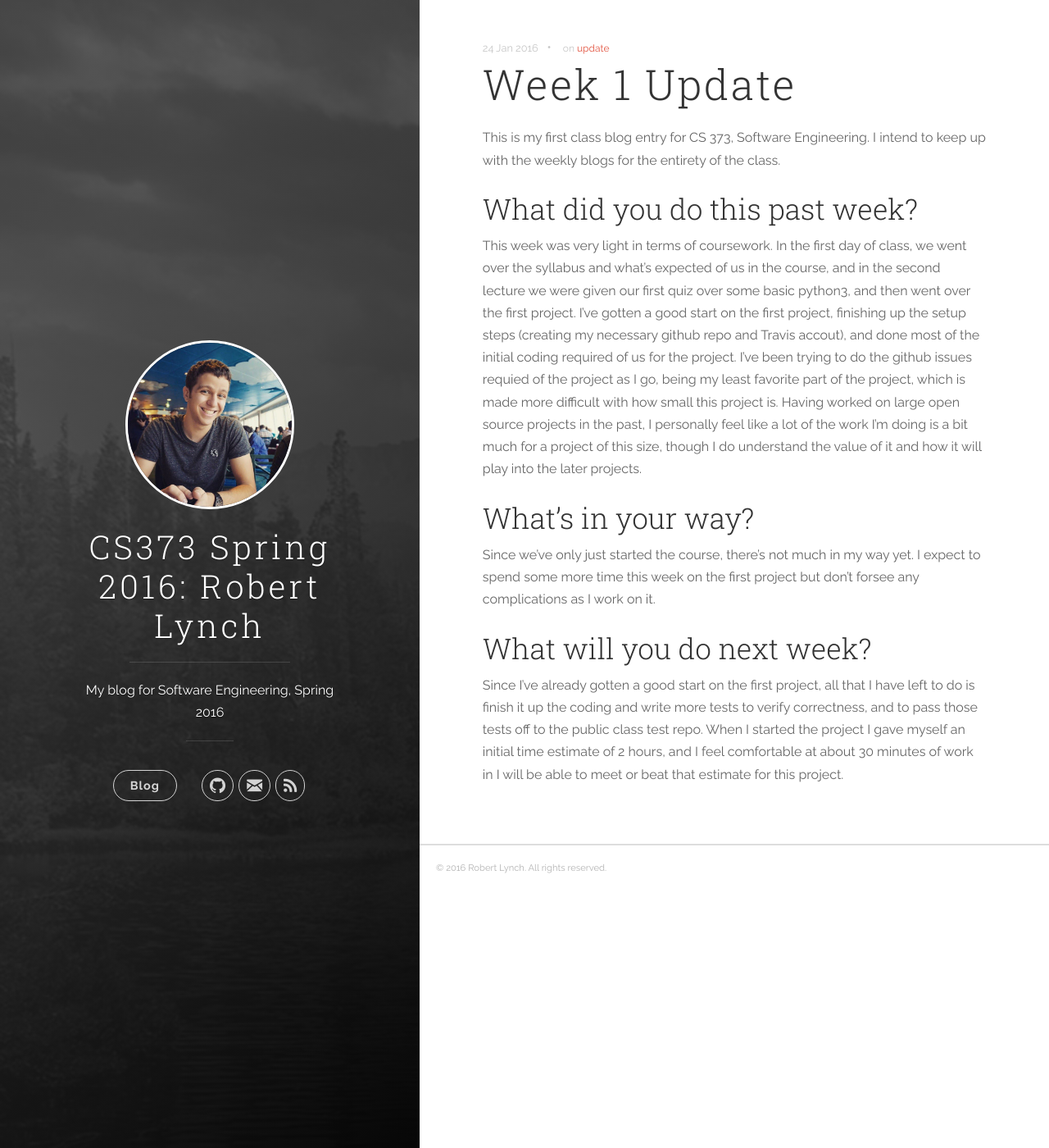
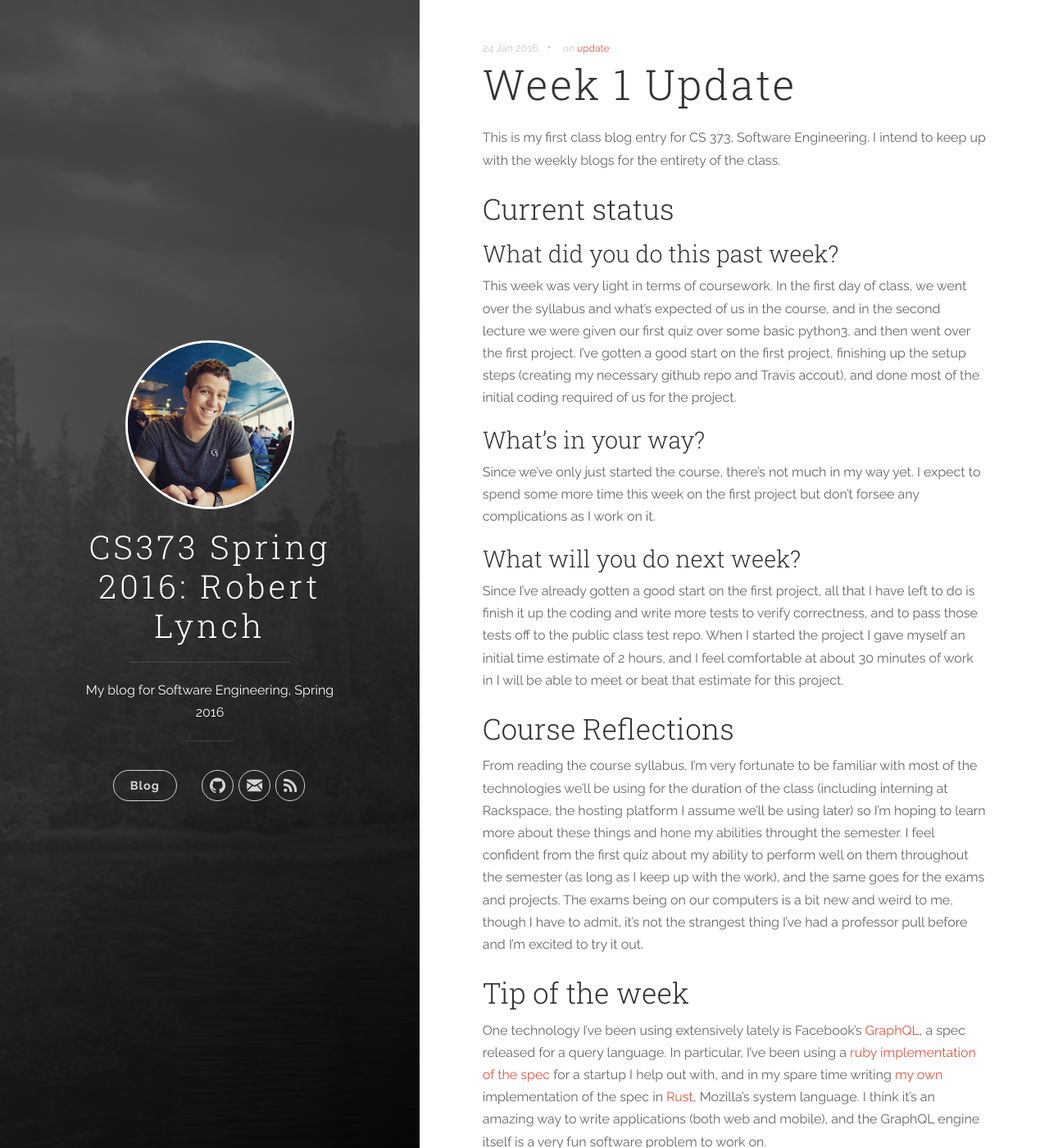
Before and after one commit to BobertForever/cs373-blog, a Jekyll site: the page built from _posts/2016-01-24-week-1-update.markdown, in a window 1280 px wide and 1400 px high. Shown: the whole window at 82% size. Built offline with Jekyll 4.4.1, drawn with Linux system fonts in a browser that asks for light colours; nearby versions of some CDN libraries.

Commit message:
Add course reflection and tip of the week to week 1

```diff
--- a/_posts/2016-01-24-week-1-update.markdown
+++ b/_posts/2016-01-24-week-1-update.markdown
@@ -8,7 +8,9 @@ tags: [update]
 This is my first class blog entry for CS 373, Software Engineering. I intend to
 keep up with the weekly blogs for the entirety of the class.
 
-## What did you do this past week? ##
+## Current status ##
+
+### What did you do this past week? ###
 
 This week was very light in terms of coursework. In the first day of class, we
 went over the syllabus and what's expected of us in the course, and in the
@@ -16,20 +18,14 @@ second lecture we were given our first quiz over some basic python3, and then
 went over the first project. I've gotten a good start on the first project,
 finishing up the setup steps (creating my necessary github repo and Travis
 accout), and done most of the initial coding required of us for the project.
-I've been trying to do the github issues requied of the project as I go, being
-my least favorite part of the project, which is made more difficult with how
-small this project is. Having worked on large open source projects in the past,
-I personally feel like a lot of the work I'm doing is a bit much for a project
-of this size, though I do understand the value of it and how it will play into
-the later projects.
 
-## What's in your way? ##
+### What's in your way? ###
 
 Since we've only just started the course, there's not much in my way yet. I
 expect to spend some more time this week on the first project but don't forsee
 any complications as I work on it.
 
-## What will you do next week? ##
+### What will you do next week? ###
 
 Since I've already gotten a good start on the first project, all that I have
 left to do is finish it up the coding and write more tests to verify
@@ -37,3 +33,30 @@ correctness, and to pass those tests off to the public class test repo. When I
 started the project I gave myself an initial time estimate of 2 hours, and I
 feel comfortable at about 30 minutes of work in I will be able to meet or beat
 that estimate for this project.
+
+## Course Reflections ##
+
+From reading the course syllabus, I'm very fortunate to be familiar with most
+of the technologies we'll be using for the duration of the class (including
+interning at Rackspace, the hosting platform I assume we'll be using later) so
+I'm hoping to learn more about these things and hone my abilities throught the
+semester. I feel confident from the first quiz about my ability to perform well
+on them throughout the semester (as long as I keep up with the work), and the
+same goes for the exams and projects. The exams being on our computers is a bit
+new and weird to me, though I have to admit, it's not the strangest thing I've
+had a professor pull before and I'm excited to try it out.
+
+## Tip of the week ##
+
+One technology I've been using extensively lately is Facebook's
+[GraphQL][graphql], a spec released for a query language. In particular, I've
+been using a [ruby implementation of the spec][graphql-ruby] for a startup I
+help out with, and in my spare time writing [my own][graphql-rust]
+implementation of the spec in [Rust][rust], Mozilla's system language. I think
+it's an amazing way to write applications (both web and mobile), and the
+GraphQL engine itself is a very fun software problem to work on.
+
+[graphql]: https://facebook.github.io/graphql/
+[graphql-ruby]: https://github.com/rmosolgo/graphql-ruby
+[graphql-rust]: https://github.com/BobertForever/graphql-rust
+[rust]: https://www.rust-lang.org/
```
